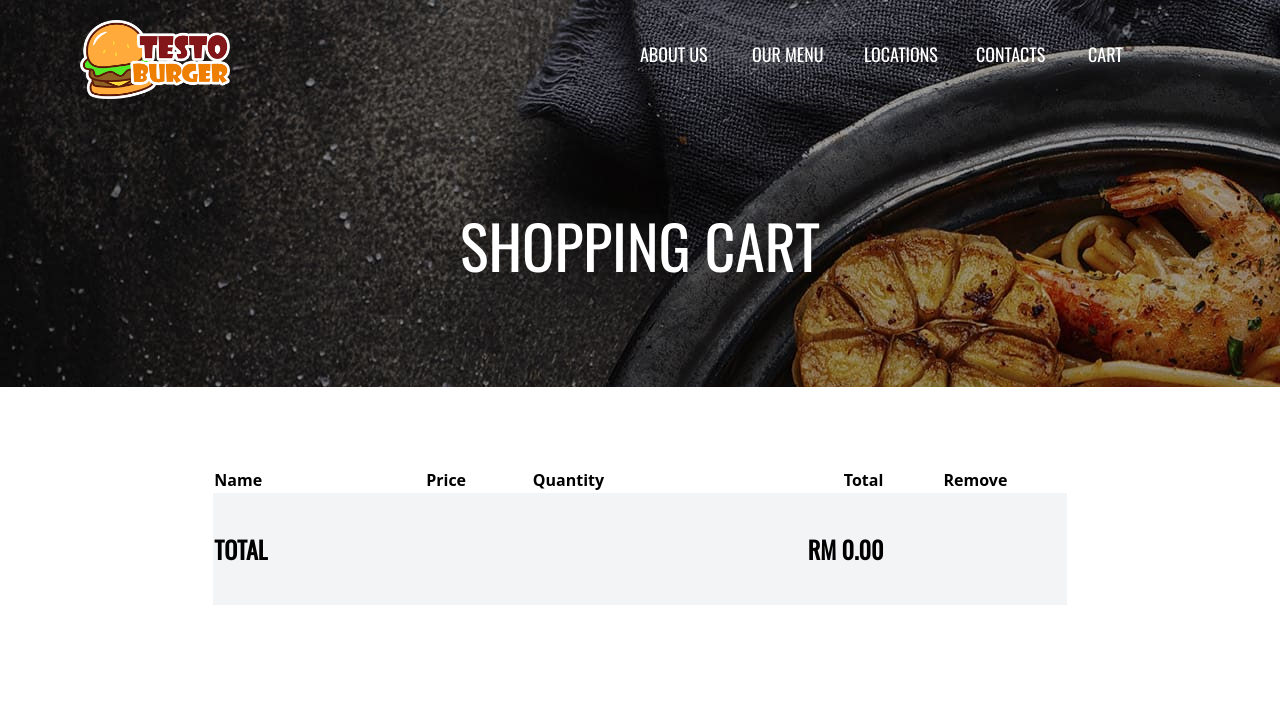
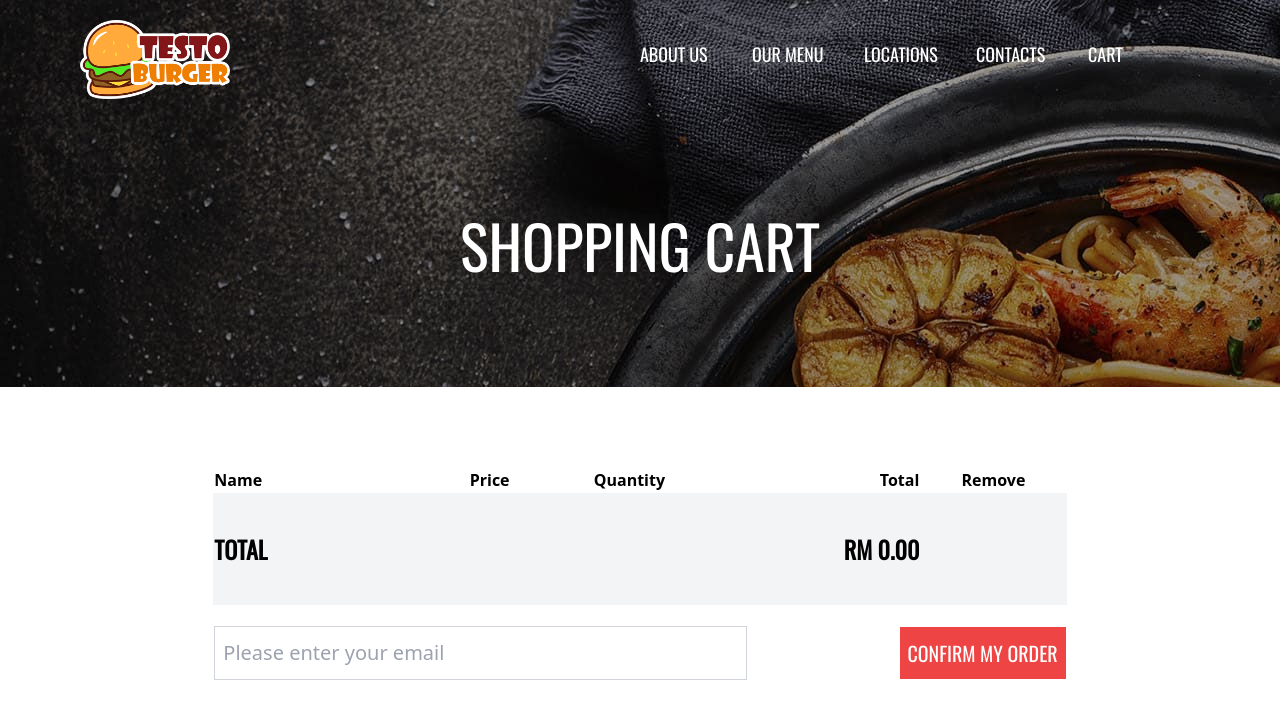
Before and after one commit to ongcg/ztm_1, a Nuxt app: page /cart in a window 1280 px wide. Shown: the top 718 px of the page. Built offline with nearby package versions, Linux system fonts and the light colour scheme.

Commit message:
Add_email

```diff
--- a/pages/cart.vue
+++ b/pages/cart.vue
@@ -44,6 +44,14 @@
                  <td class="text-right">RM {{ total.toFixed(2) }}</td>
                  <td>&nbsp;</td>
               </tr>
+              <tr>
+                <td colspan="3">
+                  <input id="email" type="email" placeholder="Please enter your email" class="w-full border border-gray-300 text-xl mt-5 py-3 px-2" />
+                </td>
+                <td colspan="2" class="text-right">
+                  <button class="font-oswald uppercase bg-red-500 text-white text-xl py-3 px-2 ml-5 mt-5" @click="submitOrder">Confirm My Order</button>
+                </td>
+              </tr>
             </tfoot>
         </table>
     </div>
@@ -65,6 +73,12 @@ export default {
   methods: {
     removeItem(name) {
       this.$store.commit('removeItem', name);
+    },
+    submitOrder() {
+      this.$store.post('/.netlify/functions/email', {
+        email: document.getElementById('email').value,
+        orders: this.$store.state.orders,
+      })
     }
   }
 }
```
